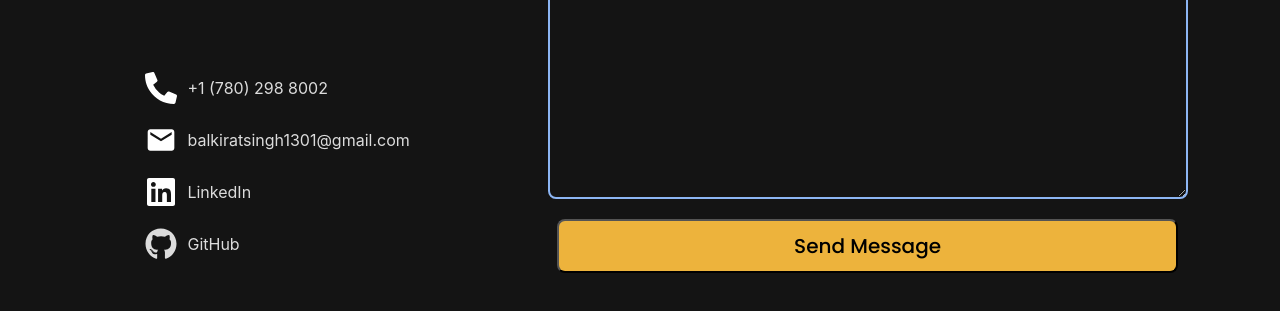
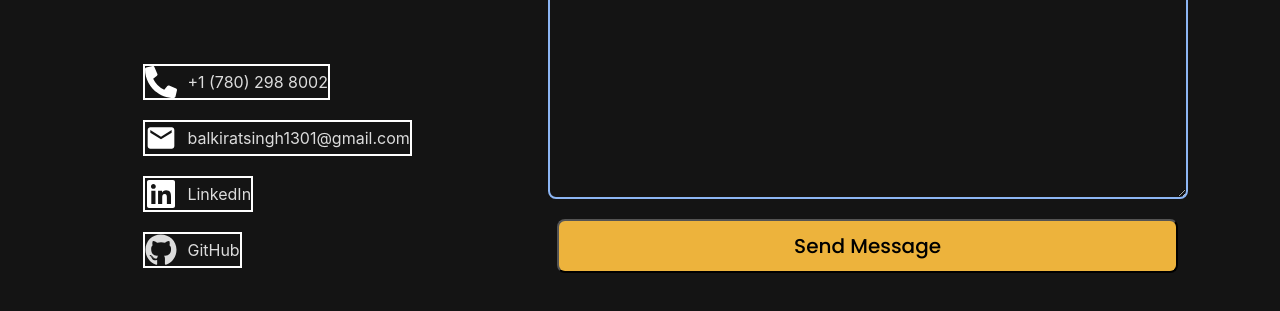
Before and after one commit to BalkiratS/portfolio, a React (Create React App) app: page / in a window 1280 px wide. Shown: the part 1433-1744 px from the top of the page. Built offline with nearby package versions, Linux system fonts and the light colour scheme; no server answers; a web font is replaced by a local one.

Commit message:
Align footer logos with text

```diff
--- a/src/components/Footer.css
+++ b/src/components/Footer.css
@@ -25,14 +25,19 @@
         line-height: 66px; /* 138.462% */
     }
 
+}
+
 .contact-phone, .contact-email, .linkedin, .github{
     color: rgba(245, 245, 245, 0.891);
     cursor: pointer;
     display: flex;
     flex-direction: row;
-        justify-content: center;
+    justify-content: space-between;
     align-items: center;
-        gap: 10px;
+    border: 2px solid white;
+
+    span{
+        margin-left: 10px;
     }
 }
 
```
Lines whose indentation alone changed are shown as unchanged.
